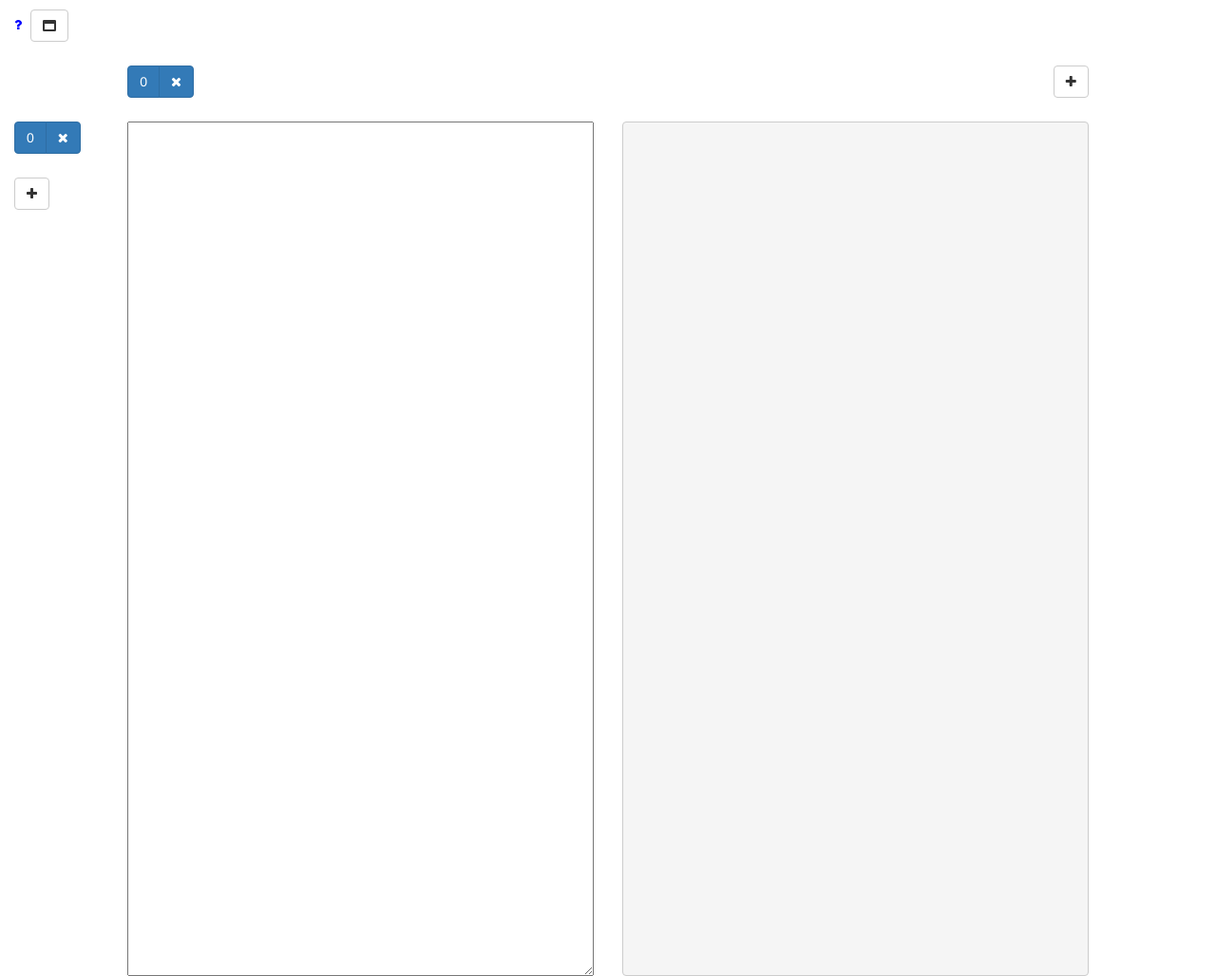
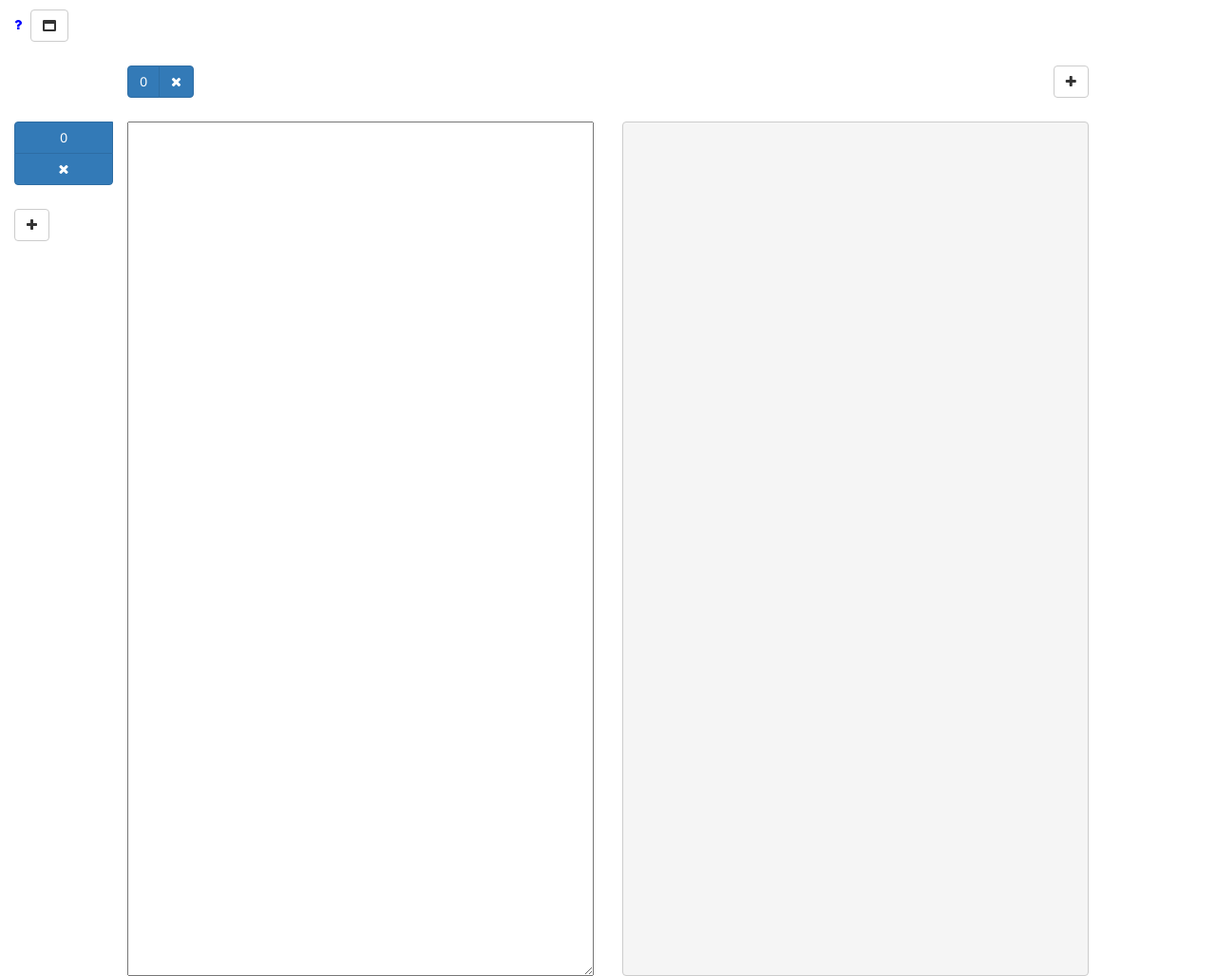
Before and after one commit to rmkiriako/jsonBeautifyAngular, a website: page public/index.html in a window 1280 px wide. Shown: the whole page at 95% size. Drawn offline with nearby package versions, Linux system fonts and the light colour scheme; some packages are replaced by stand-ins of ours.

Commit message:
vertical session tabs

```diff
--- a/public/tabDirective/tab.html
+++ b/public/tabDirective/tab.html
@@ -1,10 +1,10 @@
 <div class="tabs">
-    <span class="tab btn-group" ng-class="{'col-xs-12':vertical}" ng-repeat="tab in tabs track by $index">
+    <span class="tab btn-group" ng-class="{'col-xs-12':vertical, 'btn-group-vertical':vertical, 'div-row-bottom':vertical}" ng-repeat="tab in tabs track by $index">
         <button class="btn btn-default" ng-class="{'btn-primary':selected===$index}" ng-click="selectTab($index)" ng-dblclick="beginEditingTagName($index)" ng-if="!editingTagName || selected!==$index">{{tab.tabName}}</button>
         <input id="editTagName{{$index}}" class="btn btn-outline-primary" ng-blur="endEditingTagName()" ng-model="tab.tabName" ng-if="editingTagName && selected===$index"/>
         <button class="btn btn-default" ng-class="{'btn-primary':selected===$index}" ng-click="closeTab($index)"><span class="fa fa-close"></span></button>
     </span>
-    <span class="pull-right" ng-class="{'col-xs-12':vertical, 'row-div': vertical}">
+    <span class="pull-right" ng-class="{'col-xs-12':vertical}">
         <button class="btn btn-default" ng-click="addTab()"><span class="fa fa-plus"></span></button>
     </span>
 </div>
--- a/public/tabDirective/tab.scss
+++ b/public/tabDirective/tab.scss
@@ -6,4 +6,8 @@
   input {
     border: 1px solid;
   }
+
+  .div-row-bottom {
+    margin-bottom: 25px;
+  }
 }
```
Also changed, not shown: public/styles/app.css, public/styles/tabDirective/tab.css, 2 other files.
